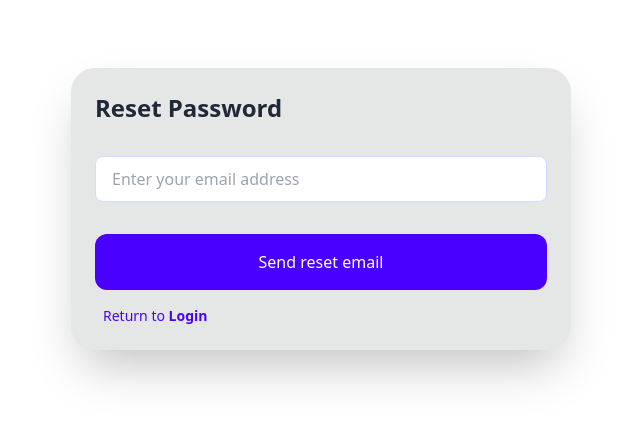
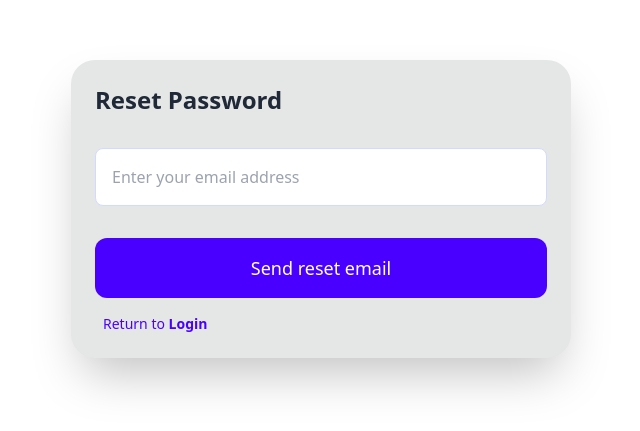
Before and after one commit to AR-Aourangazeb-Alif/First-FireBase, a React (Vite) app: page /forgetPassword in a window 1280 px wide. Shown: the part 191-622 px from the top of the page, without its empty margins (319-959 px from the left). Built offline with nearby package versions, Linux system fonts and the light colour scheme.

Commit message:
tweaking designs

```diff
--- a/src/pages/ForgetPassword.jsx
+++ b/src/pages/ForgetPassword.jsx
@@ -25,15 +25,15 @@ const ForgetPassword = () => {
     return (
         <div className="w-[100svw] h-[100svh] flex justify-center items-center">
 
-            <div className="bg-base-300 w-[500px] h-auto rounded-3xl shadow-2xl flex flex-col p-6">
+            <div className="bg-base-300 w-[90%] max-w-[500px] h-auto rounded-3xl shadow-2xl flex flex-col p-6">
 
                 <h1 className="text-2xl font-bold mb-8">Reset Password</h1>
 
 
                 <form className="mb-4" onSubmit={resetPassword}>
-                    <input type="email" name="reset" id="reset" placeholder="Enter your email address" className="border border-primary-content rounded-lg py-2.5 px-4 outline-primary w-full mb-8" required />
+                    <input type="email" name="reset" id="reset" placeholder="Enter your email address" className="border border-primary-content rounded-lg py-4 px-4 outline-primary w-full mb-8" required />
 
-                    <button className="bg-primary py-4 flex justify-center rounded-xl active:scale-95 transition-transform font-medium w-full text-base-100">Send reset email</button>
+                    <button className="bg-primary py-4 flex justify-center rounded-xl active:scale-95 transition-transform font-medium w-full text-base-100 text-lg">Send reset email</button>
                 </form>
 
                 <Link
--- a/src/pages/Login.jsx
+++ b/src/pages/Login.jsx
@@ -66,7 +66,7 @@ const Login = () => {
     return (
         <div className="w-[100svw] h-[100svh] flex justify-center items-center">
 
-            <div className="bg-base-300 w-1/2 max-w-[600px] h-auto rounded-3xl shadow-2xl flex flex-col p-6">
+            <div className="bg-base-300 w-[95%] max-w-[600px] h-auto rounded-3xl shadow-2xl flex flex-col p-6">
 
                 <h1 className="text-2xl font-bold mb-8">Login in your account</h1>
 
```
